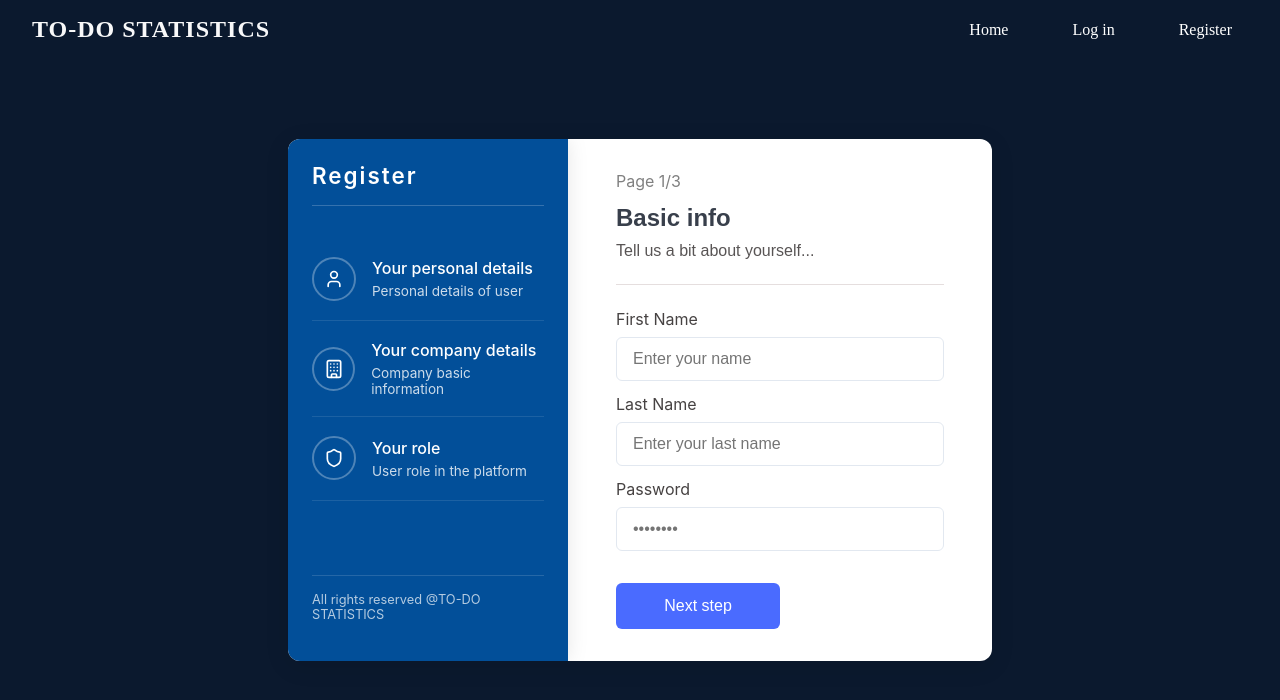
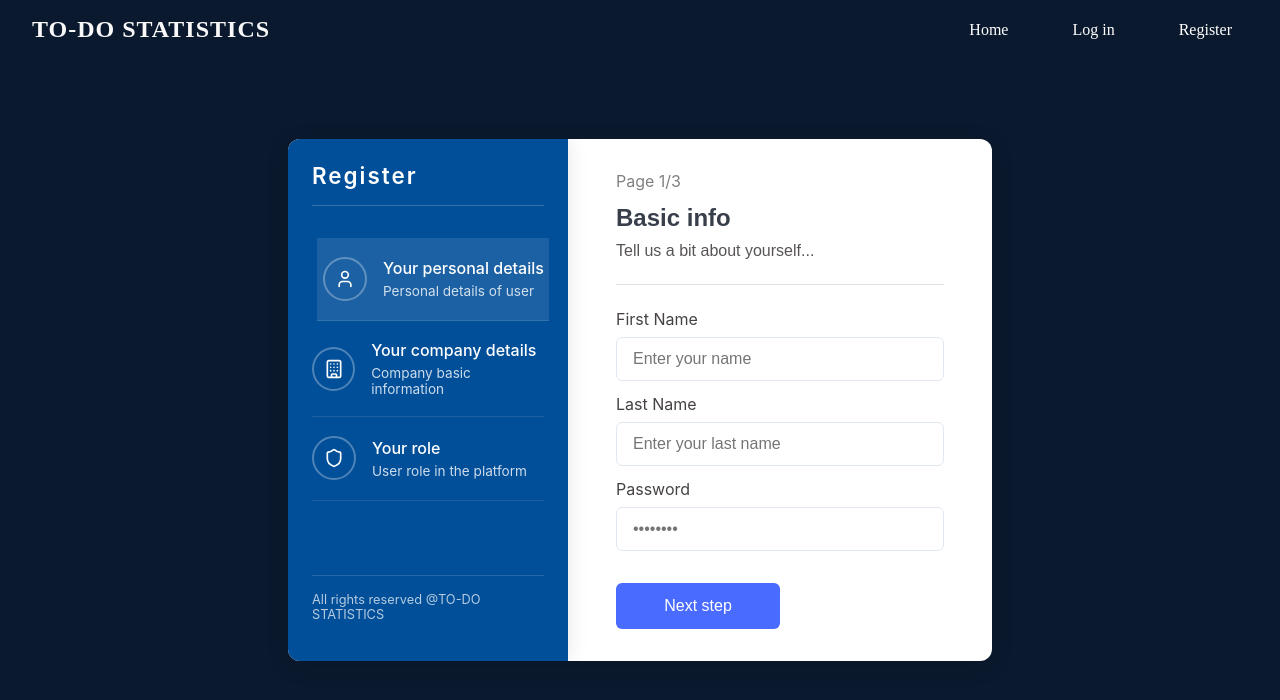
Before and after one commit to sasanedicbn/Mini-app, a Vue app in the folder Mini-app/: page /login in a window 1280 px wide. Shown: the top 700 px of the page. Built offline with nearby package versions, Linux system fonts and the light colour scheme.

Commit message:
Fix some error with active

```diff
--- a/Mini-app/src/components/Form/AuthSideBar/AuthSideBar.vue
+++ b/Mini-app/src/components/Form/AuthSideBar/AuthSideBar.vue
@@ -6,6 +6,7 @@
       :key="index"
       :icon="item.icon"
       :title="item.title"
+      :active="item.active"
       :description="item.description"
       @click="setActive(index)"
     />
--- a/Mini-app/src/components/Form/AuthSideBar/SideBarAction.vue
+++ b/Mini-app/src/components/Form/AuthSideBar/SideBarAction.vue
@@ -1,5 +1,5 @@
 <template>
-    <div class="sidebar-action" @click="$emit('click')">
+    <div :class="['sidebar-action', {'sidebar-action-active': active }]" @click="$emit('click')">
       <div class="icon-wrapper">
         <component :is="icon" size="20" class="icon" />
       </div>
@@ -17,7 +17,8 @@ const props = defineProps({
     description: String,
     active:Boolean,
 });
-// console.log(active, 'ovo je active')
+console.log('Active prop:', props.active);
+
 defineEmits(['click']);
 </script>
 
@@ -35,7 +36,12 @@ defineEmits(['click']);
     border-bottom: none;
 }
 
-.sidebar-action:hover {
+/* .sidebar-action:hover {
+    background-color: rgba(255, 255, 255, 0.1);
+    transform: translateX(5px);
+    padding-left: 6px;
+} */
+.sidebar-action-active {
     background-color: rgba(255, 255, 255, 0.1);
     transform: translateX(5px);
     padding-left: 6px;
```
